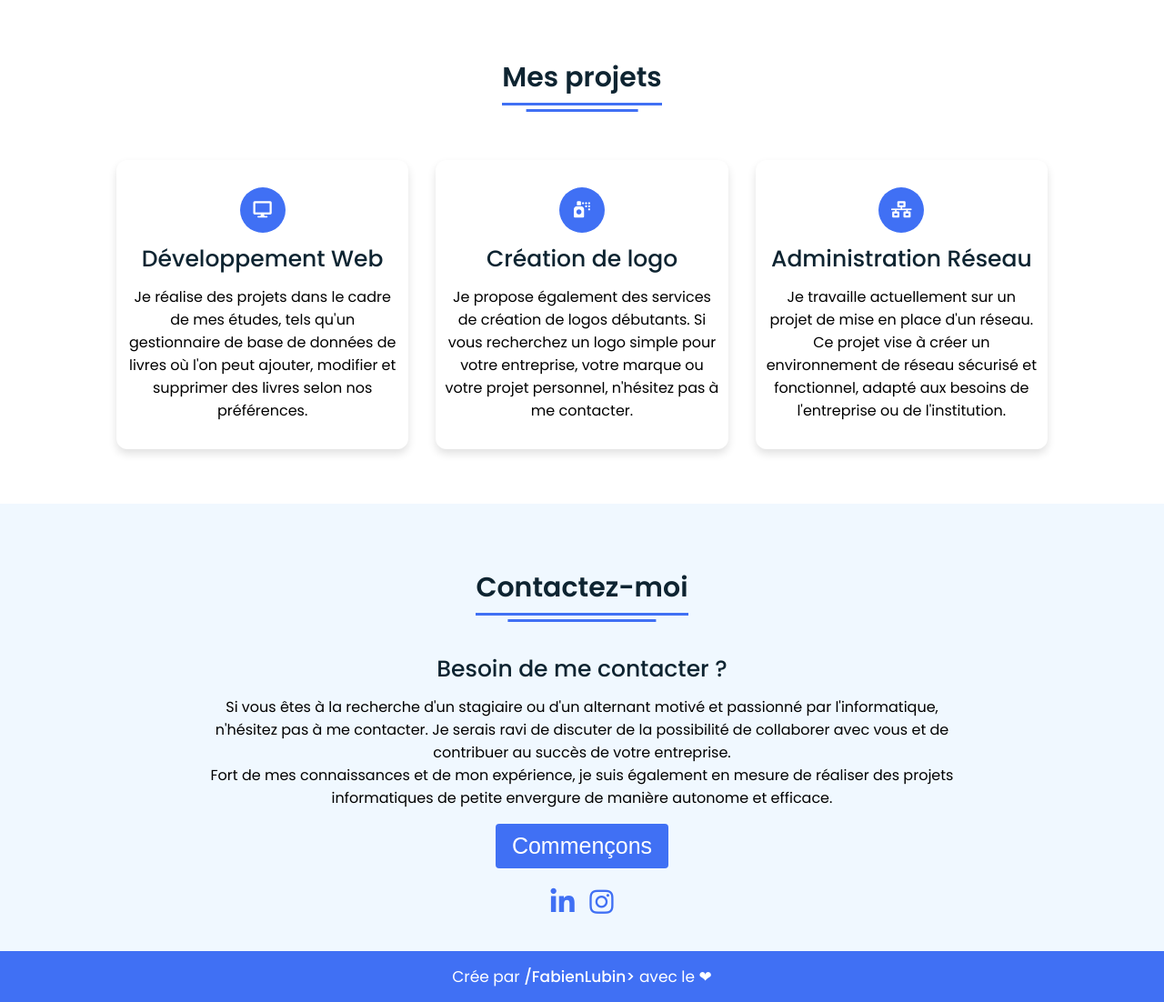
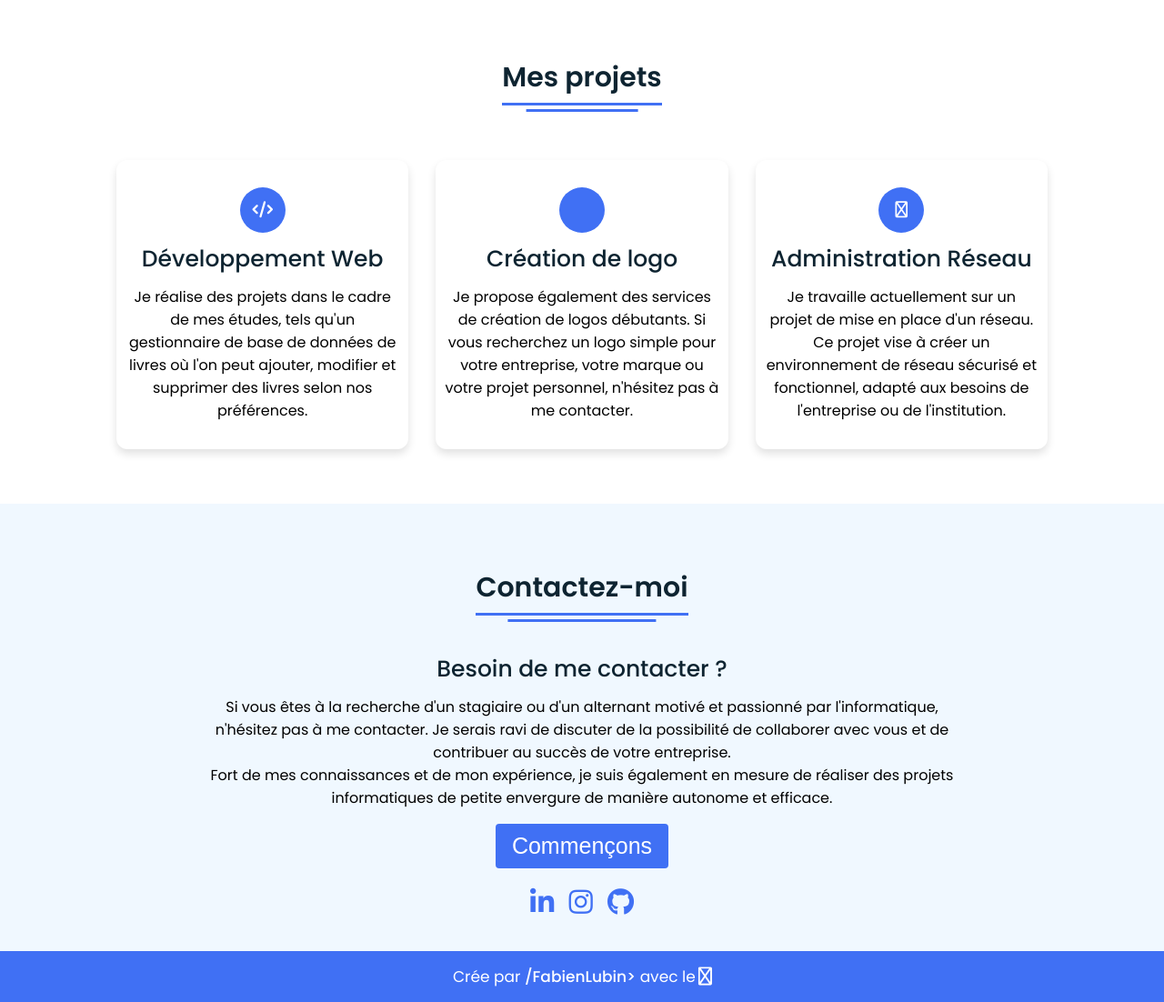
Before and after one commit to MrCoolBay/Portfolio, a PHP site: page / in a window 1280 px wide. Shown: the part 2240-3342 px from the top of the page at 91% size. Run offline with PHP 8.4, Linux system fonts and the light colour scheme; some libraries are stand-ins or nearby versions.

Commit message:
ajout et modification des boutons

```diff
--- a/assets/css/style.css
+++ b/assets/css/style.css
@@ -29,7 +29,7 @@
 .home {
   height: 100vh;
   width: 100%;
-  background: url("/assets/img/avatar2.png") no-repeat;
+  background: url("../img/avatar2.png") no-repeat;
   background-size: 40%;
   background-color: #f0f8ff;
   background-position: right;
--- a/views/home.php
+++ b/views/home.php
@@ -7,10 +7,22 @@
     <title>
         Accueil | /FL>
     </title>
-    <link rel="stylesheet" href="/assets/css/style.css" />
-    <link rel="stylesheet" href="/assets/css/menu.css">
-    <link rel="shortcut icon" href="/assets/img/7.png" type="image/x-icon">
+
+    <link rel="stylesheet" href="assets/css/style.css" />
+    <link rel="stylesheet" href="assets/css/menu.css">
+    <link rel="shortcut icon" href="assets/img/7.png" type="image/x-icon">
     <!-- Fontawesome CDN -->
+    <link rel="stylesheet" data-purpose="Layout StyleSheet" title="Web Awesome" href="/css/app-wa-462d1fe84b879d730fe2180b0e0354e0.css?vsn=d">
+
+    <link rel="stylesheet" href="https://site-assets.fontawesome.com/releases/v6.5.1/css/all.css">
+
+    <link rel="stylesheet" href="https://site-assets.fontawesome.com/releases/v6.5.1/css/sharp-thin.css">
+
+    <link rel="stylesheet" href="https://site-assets.fontawesome.com/releases/v6.5.1/css/sharp-solid.css">
+
+    <link rel="stylesheet" href="https://site-assets.fontawesome.com/releases/v6.5.1/css/sharp-regular.css">
+
+    <link rel="stylesheet" href="https://site-assets.fontawesome.com/releases/v6.5.1/css/sharp-light.css">
     <link rel="stylesheet" href="https://cdnjs.cloudflare.com/ajax/libs/font-awesome/5.15.2/css/all.min.css" />
     <meta name="viewport" content="width=device-width, initial-scale=1.0" />
 </head>
@@ -48,7 +60,7 @@
             <div class="title"><span>À propos</span></div>
             <div class="about-details">
                 <div class="left">
-                    <img src="/assets/img/me2.png" alt="hello" />
+                    <img src="assets/img/me2.png" alt="hello" />
                 </div>
                 <div class="right">
                     <div class="topic">L'informatique est ma passion</div>
@@ -59,7 +71,7 @@
                         Si vous voulez en savoir plus sur mon parcours, vous pouvez consulter mon CV ici ⤵️
                     </p>
                     <div class="button">
-                        <form action="/assets/cv/CVFabien.pdf" download>
+                        <form action="assets/cv/CVFabien.pdf" download>
                             <button>Télécharger mon CV</button>
                         </form>
                     </div>
@@ -118,21 +130,21 @@
             <div class="boxes">
                 <div class="box">
                     <div class="icon">
-                        <i class="fas fa-desktop"></i>
+                        <i class="fa-solid fa-code"></i>
                     </div>
                     <div class="topic">Développement Web</div>
                     <p>Je réalise des projets dans le cadre de mes études, tels qu'un gestionnaire de base de données de livres où l'on peut ajouter, modifier et supprimer des livres selon nos préférences.</p>
                 </div>
                 <div class="box">
                     <div class="icon">
-                        <i class="fas fa-spray-can"></i>
+                        <i class="fa-regular fa-paintbrush-pencil"></i>
                     </div>
                     <div class="topic">Création de logo</div>
                     <p>Je propose également des services de création de logos débutants. Si vous recherchez un logo simple pour votre entreprise, votre marque ou votre projet personnel, n'hésitez pas à me contacter.</p>
                 </div>
                 <div class="box">
                     <div class="icon">
-                        <i class="fas fa-network-wired"></i>
+                        <i class="fa-regular fa-server"></i>
                     </div>
                     <div class="topic">Administration Réseau</div>
                     <p>Je travaille actuellement sur un projet de mise en place d'un réseau. Ce projet vise à créer un environnement de réseau sécurisé et fonctionnel, adapté aux besoins de l'entreprise ou de l'institution.</p>
@@ -160,6 +172,7 @@
                 <div class="media-icons">
                     <a href="https://www.linkedin.com/in/fabien-lubin-695344291/" target="_blank"><i class="fab fa-linkedin-in"></i></a>
                     <a href="https://instagram.com/fablbn_" target="_blank"><i class="fab fa-instagram"></i></a>
+                    <a href="https://github.com/MrCoolBay" target="_blank"><i class="fab fa-github"></i></a>
                 </div>
             </div>
         </div>
@@ -168,12 +181,12 @@
     <!-- Footer Section Start -->
     <footer>
         <div class="text">
-            <span>Crée par <a href="#">/FabienLubin></a> avec le ❤</span>
+            <span>Crée par <a href="#">/FabienLubin></a> avec le <i class="fa-regular fa-heart-pulse fa-beat"></i></span>
         </div>
 
     </footer>
 
-    <script src="/assets/js/script.js"></script>
+    <script src="assets/js/script.js"></script>
 </body>
 
 </html>
--- a/views/menu.php
+++ b/views/menu.php
@@ -15,9 +15,10 @@
     <div class="media-icons">
         <a href="https://www.linkedin.com/in/fabien-lubin-695344291/" target="_blank"><i class="fab fa-linkedin-in"></i></a>
         <a href="https://instagram.com/fablbn_" target="_blank"><i class="fab fa-instagram"></i></a>
+        <a href="https://github.com/MrCoolBay" target="_blank"><i class="fab fa-github"></i></a>
     </div>
 </div>
 <div class="menu-btn">
     <i class="fas fa-bars"></i>
 </div>
-<script src="portfolio/assets/js/script.js"></script>
+<script src="assets/js/script.js"></script>
```
